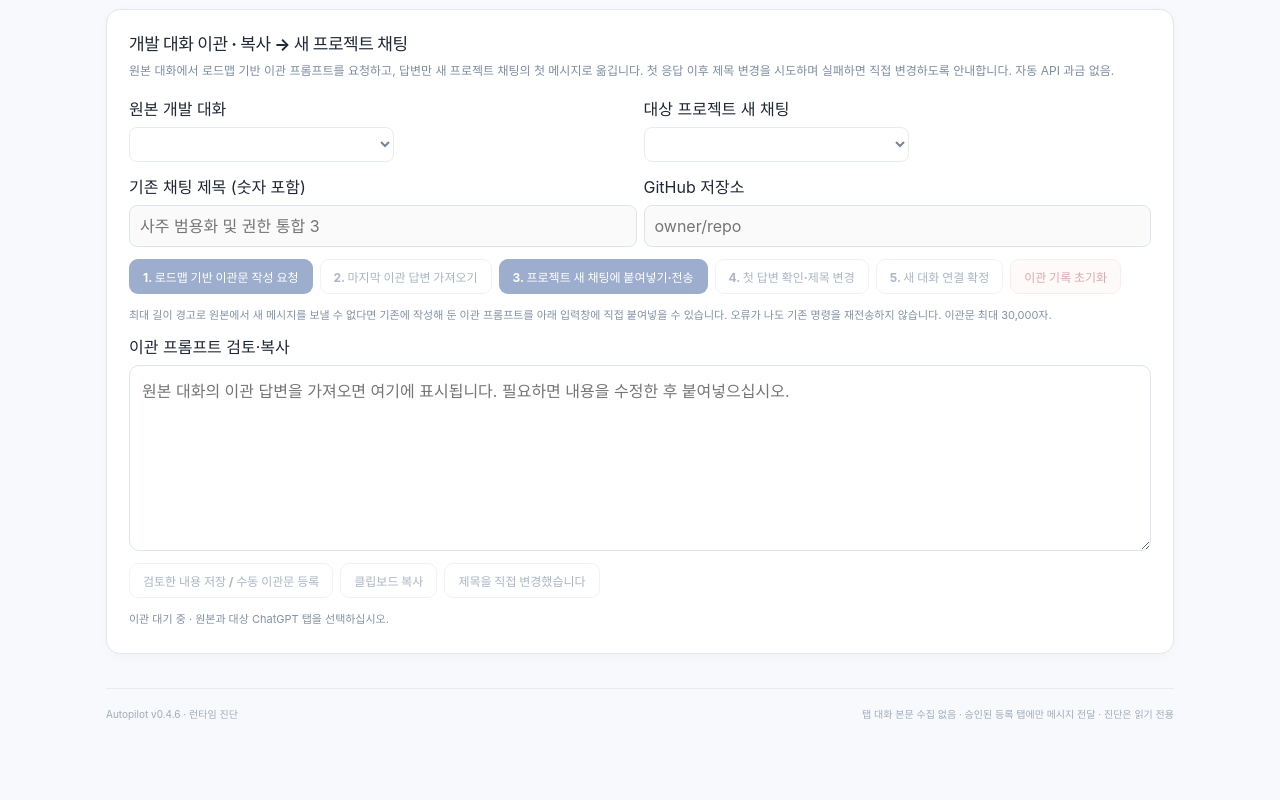
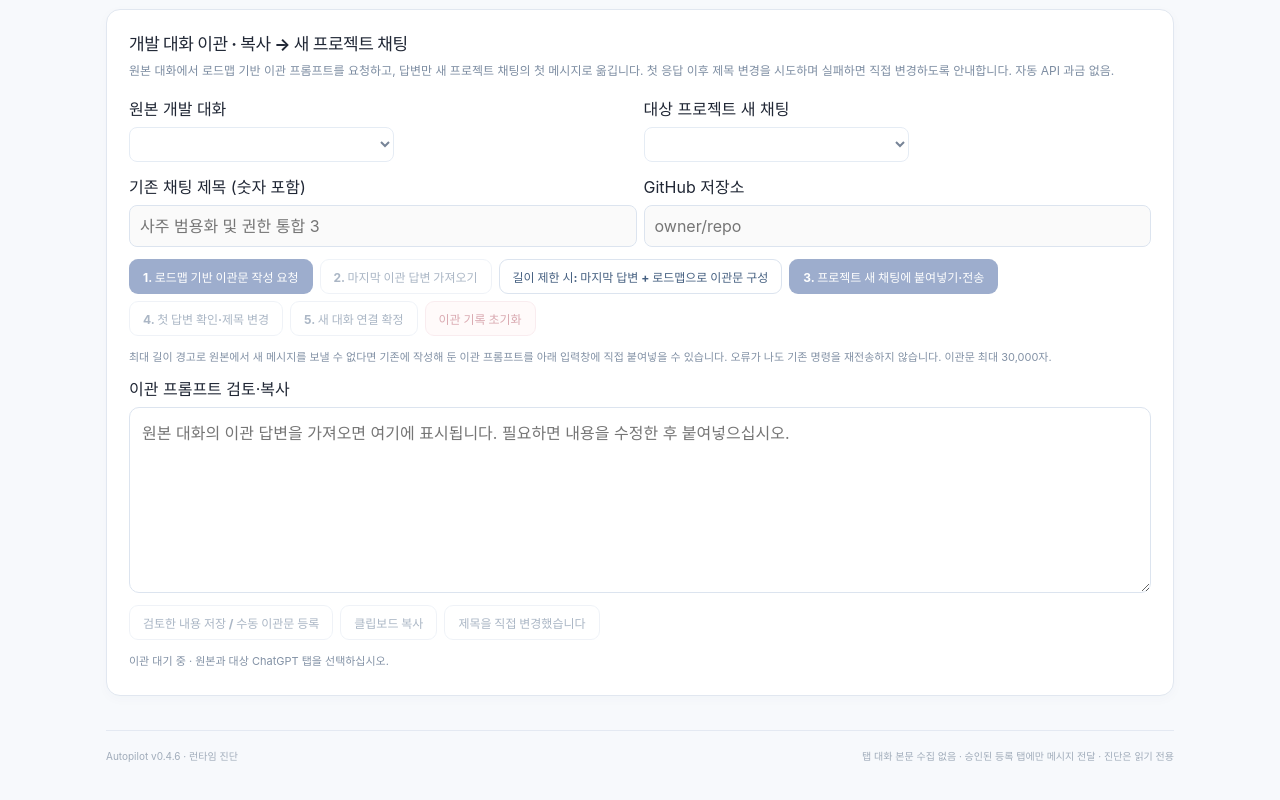
Before and after one commit to gycha0109-beep/Development-Autopilot, a browser extension: page extension/options.html in a window 1280 px wide. Shown: the part 757-1557 px from the top of the page. Before the commit the page ends 1517 px from the top, so only its background shows below. Drawn offline with Linux system fonts and the light colour scheme.

Commit message:
feat(ui): expose hard-limit fallback that drafts a roadmap revalidation prompt from last assistant only

```diff
--- a/extension/options.html
+++ b/extension/options.html
@@ -96,6 +96,7 @@
       <div class="actions" style="flex-wrap:wrap;margin:12px 0">
         <button id="migration-prepare" type="button" class="button primary">1. 로드맵 기반 이관문 작성 요청</button>
         <button id="migration-capture" type="button" class="button secondary">2. 마지막 이관 답변 가져오기</button>
+        <button id="migration-fallback" type="button" class="button secondary">길이 제한 시: 마지막 답변 + 로드맵으로 이관문 구성</button>
         <button id="migration-transfer" type="button" class="button primary">3. 프로젝트 새 채팅에 붙여넣기·전송</button>
         <button id="migration-check" type="button" class="button secondary">4. 첫 답변 확인·제목 변경</button>
         <button id="migration-rebind" type="button" class="button secondary">5. 새 대화 연결 확정</button>
```
